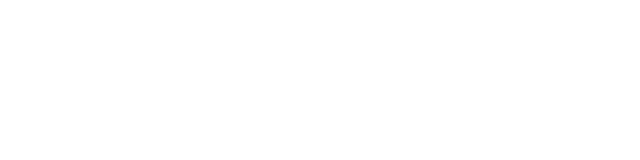
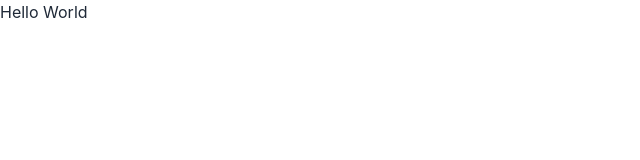
Before and after one commit to yusuf-khan-swd/blaze-media-client, a React (Create React App) app: page / in a window 1280 px wide. Shown: the top 160 px of the page, without its empty margins (0-640 px from the left). Built offline with nearby package versions, Linux system fonts and the light colour scheme.

Commit message:
added site name

```diff
--- a/public/index.html
+++ b/public/index.html
@@ -24,7 +24,7 @@
       work correctly both with client-side routing and a non-root public URL.
       Learn how to configure a non-root public URL by running `npm run build`.
     -->
-    <title>React App</title>
+    <title>Blaze Media</title>
   </head>
   <body>
     <noscript>You need to enable JavaScript to run this app.</noscript>
--- a/src/App.js
+++ b/src/App.js
@@ -2,8 +2,8 @@
 
 function App() {
   return (
-    <div >
-
+    <div>
+      <h2>Hello World</h2>
     </div>
   );
 }
```
